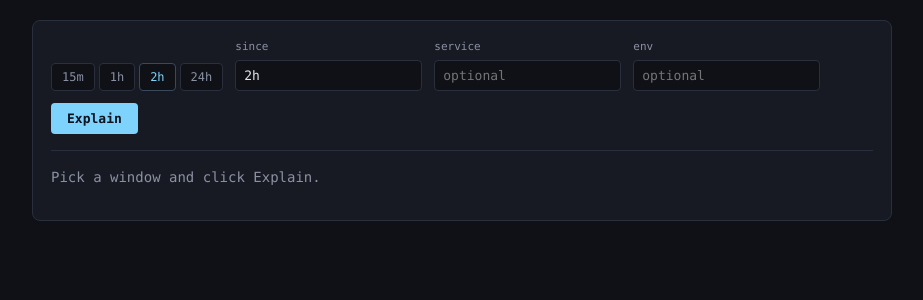
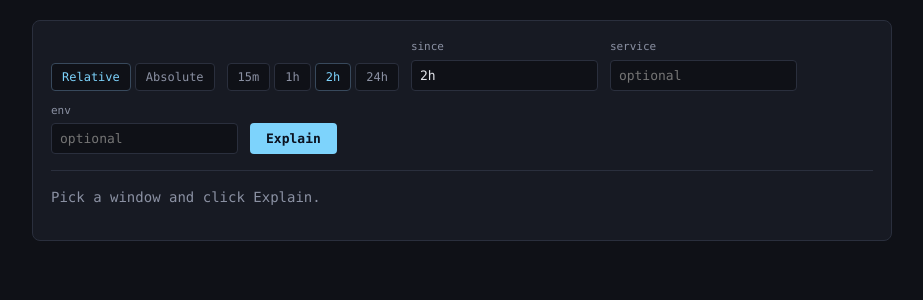
Before and after one commit to LAA-Software-Engineering/raglogs, a Python web app: template src/api/templates/index.html in a window 1280 px wide. Shown: the part 100-400 px from the top of the page, without its empty margins (178-1101 px from the left). Run offline with Jinja, Linux system fonts and the light colour scheme; the template is opened without the code that fills it, so the values that code supplies are empty.

Commit message:
Add absolute datetime window picker to the web UI
The dashboard only supported relative since/baseline durations. Switch
each query form between relative (default) and absolute datetime-local
inputs, mapping to from_time/to_time and compare window_a_*/window_b_*.

Closes #26

Co-authored-by: Leonardo <leo-aa88@users.noreply.github.com>

```diff
--- a/src/api/static/css/app.css
+++ b/src/api/static/css/app.css
@@ -119,11 +119,26 @@ body {
   border-bottom: 1px solid var(--panel-border);
 }
 
+.window-mode,
 .presets {
   display: flex;
   gap: 4px;
 }
 
+.window-relative,
+.window-absolute {
+  display: flex;
+  flex-wrap: wrap;
+  align-items: end;
+  gap: 12px;
+}
+
+.window-relative[hidden],
+.window-absolute[hidden] {
+  display: none;
+}
+
+.mode-btn,
 .preset-btn {
   background: var(--bg);
   border: 1px solid var(--panel-border);
@@ -135,6 +150,8 @@ body {
   font-size: 12px;
 }
 
+.mode-btn.active,
+.mode-btn:hover,
 .preset-btn.active,
 .preset-btn:hover {
   color: var(--accent);
@@ -158,6 +175,11 @@ body {
   font-family: inherit;
   font-size: 13px;
   min-width: 90px;
+}
+
+.window-form input[type="datetime-local"] {
+  min-width: 190px;
+  color-scheme: dark;
 }
 
 .question-label {
--- a/src/api/static/js/app.js
+++ b/src/api/static/js/app.js
@@ -15,6 +15,29 @@ function fmtTime(iso) {
   } catch (e) {
     return iso;
   }
+}
+
+// datetime-local yields "YYYY-MM-DDTHH:MM" (seconds optional, no timezone).
+// The API treats naive timestamps as UTC, so we emit explicit UTC ISO-8601.
+const DATETIME_WINDOW_KEYS = {
+  from_time: true,
+  to_time: true,
+  window_a_from: true,
+  window_a_to: true,
+  window_b_from: true,
+  window_b_to: true,
+};
+
+function datetimeLocalToIso(value) {
+  const trimmed = String(value == null ? "" : value).trim();
+  if (!trimmed) return "";
+  if (/^\d{4}-\d{2}-\d{2}T\d{2}:\d{2}$/.test(trimmed)) {
+    return trimmed + ":00Z";
+  }
+  if (/^\d{4}-\d{2}-\d{2}T\d{2}:\d{2}:\d{2}$/.test(trimmed)) {
+    return trimmed + "Z";
+  }
+  return trimmed;
 }
 
 function confidenceBadge(confidence) {
@@ -90,6 +113,43 @@ function initTabs() {
   });
 }
 
+// ── Window mode (relative duration vs absolute from/to) ──────────────────────
+
+function applyWindowMode(form, mode) {
+  const next = mode === "absolute" ? "absolute" : "relative";
+  form.dataset.windowMode = next;
+
+  form.querySelectorAll(".mode-btn").forEach((btn) => {
+    const active = btn.dataset.mode === next;
+    btn.classList.toggle("active", active);
+    btn.setAttribute("aria-pressed", active ? "true" : "false");
+  });
+
+  const relative = form.querySelector(".window-relative");
+  const absolute = form.querySelector(".window-absolute");
+  if (relative) {
+    relative.hidden = next !== "relative";
+    relative.querySelectorAll("input, button").forEach((el) => {
+      el.disabled = next !== "relative";
+    });
+  }
+  if (absolute) {
+    absolute.hidden = next !== "absolute";
+    absolute.querySelectorAll("input").forEach((el) => {
+      el.disabled = next !== "absolute";
+    });
+  }
+}
+
+function initWindowModes() {
+  document.querySelectorAll(".window-form").forEach((form) => {
+    applyWindowMode(form, form.dataset.windowMode || "relative");
+    form.querySelectorAll(".mode-btn").forEach((btn) => {
+      btn.addEventListener("click", () => applyWindowMode(form, btn.dataset.mode));
+    });
+  });
+}
+
 // ── Presets ──────────────────────────────────────────────────────────────────
 
 function initPresets() {
@@ -99,7 +159,7 @@ function initPresets() {
       btn.addEventListener("click", () => {
         form.querySelectorAll(".preset-btn").forEach((b) => b.classList.remove("active"));
         btn.classList.add("active");
-        sinceInput.value = btn.dataset.since;
+        if (sinceInput) sinceInput.value = btn.dataset.since;
       });
     });
   });
@@ -111,7 +171,13 @@ function formToBody(form) {
   const body = {};
   new FormData(form).forEach((value, key) => {
     const trimmed = String(value).trim();
-    if (trimmed !== "") body[key] = trimmed;
+    if (trimmed === "") return;
+    if (DATETIME_WINDOW_KEYS[key]) {
+      const iso = datetimeLocalToIso(trimmed);
+      if (iso) body[key] = iso;
+      return;
+    }
+    body[key] = trimmed;
   });
 
   const jobId = selectedIngestionJobId();
@@ -146,6 +212,16 @@ function initForms() {
       resultEl.innerHTML = '<p class="empty-state">Loading…</p>';
 
       try {
+        if ((form.dataset.windowMode || "relative") === "absolute") {
+          const missing = Array.from(form.querySelectorAll('input[type="datetime-local"]:not([disabled])')).some(
+            (input) => !String(input.value || "").trim()
+          );
+          if (missing) {
+            resultEl.innerHTML = '<p class="error-state">Pick from and to datetimes for the absolute window.</p>';
+            return;
+          }
+        }
+
         const resp = await fetch(endpoint, {
           method: "POST",
           headers: { "Content-Type": "application/json" },
@@ -292,6 +368,7 @@ function renderAsk(el, data) {
 
 document.addEventListener("DOMContentLoaded", () => {
   initTabs();
+  initWindowModes();
   initPresets();
   initForms();
   loadIngestions();
--- a/src/api/templates/index.html
+++ b/src/api/templates/index.html
@@ -28,7 +28,12 @@
 
     <!-- Explain -->
     <section class="panel tab-panel active" id="panel-explain">
-      <form class="window-form" data-endpoint="/v1/query/explain" data-render="explain">
+      <form class="window-form" data-endpoint="/v1/query/explain" data-render="explain" data-window-mode="relative">
+        <div class="window-mode" role="group" aria-label="Time window mode">
+          <button type="button" class="mode-btn active" data-mode="relative" aria-pressed="true">Relative</button>
+          <button type="button" class="mode-btn" data-mode="absolute" aria-pressed="false">Absolute</button>
+        </div>
+        <div class="window-relative">
           <div class="presets">
             <button type="button" class="preset-btn" data-since="15m">15m</button>
             <button type="button" class="preset-btn" data-since="1h">1h</button>
@@ -36,6 +41,11 @@
             <button type="button" class="preset-btn" data-since="24h">24h</button>
           </div>
           <label>since <input type="text" name="since" value="2h" class="since-input"></label>
+        </div>
+        <div class="window-absolute" hidden>
+          <label>from (UTC) <input type="datetime-local" name="from_time" class="datetime-input" disabled></label>
+          <label>to (UTC) <input type="datetime-local" name="to_time" class="datetime-input" disabled></label>
+        </div>
         <label>service <input type="text" name="service" placeholder="optional"></label>
         <label>env <input type="text" name="env" placeholder="optional"></label>
         <button type="submit" class="run-btn">Explain</button>
@@ -47,7 +57,12 @@
 
     <!-- Timeline -->
     <section class="panel tab-panel" id="panel-timeline">
-      <form class="window-form" data-endpoint="/v1/query/timeline" data-render="timeline">
+      <form class="window-form" data-endpoint="/v1/query/timeline" data-render="timeline" data-window-mode="relative">
+        <div class="window-mode" role="group" aria-label="Time window mode">
+          <button type="button" class="mode-btn active" data-mode="relative" aria-pressed="true">Relative</button>
+          <button type="button" class="mode-btn" data-mode="absolute" aria-pressed="false">Absolute</button>
+        </div>
+        <div class="window-relative">
           <div class="presets">
             <button type="button" class="preset-btn" data-since="15m">15m</button>
             <button type="button" class="preset-btn" data-since="1h">1h</button>
@@ -55,6 +70,11 @@
             <button type="button" class="preset-btn" data-since="24h">24h</button>
           </div>
           <label>since <input type="text" name="since" value="2h" class="since-input"></label>
+        </div>
+        <div class="window-absolute" hidden>
+          <label>from (UTC) <input type="datetime-local" name="from_time" class="datetime-input" disabled></label>
+          <label>to (UTC) <input type="datetime-local" name="to_time" class="datetime-input" disabled></label>
+        </div>
         <label>service <input type="text" name="service" placeholder="optional"></label>
         <label>env <input type="text" name="env" placeholder="optional"></label>
         <button type="submit" class="run-btn">Build timeline</button>
@@ -66,7 +86,12 @@
 
     <!-- Compare -->
     <section class="panel tab-panel" id="panel-compare">
-      <form class="window-form" data-endpoint="/v1/query/compare" data-render="compare">
+      <form class="window-form" data-endpoint="/v1/query/compare" data-render="compare" data-window-mode="relative">
+        <div class="window-mode" role="group" aria-label="Time window mode">
+          <button type="button" class="mode-btn active" data-mode="relative" aria-pressed="true">Relative</button>
+          <button type="button" class="mode-btn" data-mode="absolute" aria-pressed="false">Absolute</button>
+        </div>
+        <div class="window-relative">
           <div class="presets" data-preset-target="since">
             <button type="button" class="preset-btn" data-since="15m">15m</button>
             <button type="button" class="preset-btn active" data-since="30m">30m</button>
@@ -75,6 +100,13 @@
           </div>
           <label>since (incident) <input type="text" name="since" value="30m" class="since-input"></label>
           <label>baseline <input type="text" name="baseline" value="24h" class="since-input"></label>
+        </div>
+        <div class="window-absolute" hidden>
+          <label>incident from (UTC) <input type="datetime-local" name="window_a_from" class="datetime-input" disabled></label>
+          <label>incident to (UTC) <input type="datetime-local" name="window_a_to" class="datetime-input" disabled></label>
+          <label>baseline from (UTC) <input type="datetime-local" name="window_b_from" class="datetime-input" disabled></label>
+          <label>baseline to (UTC) <input type="datetime-local" name="window_b_to" class="datetime-input" disabled></label>
+        </div>
         <label>service <input type="text" name="service" placeholder="optional"></label>
         <label>env <input type="text" name="env" placeholder="optional"></label>
         <button type="submit" class="run-btn">Compare</button>
@@ -86,7 +118,12 @@
 
     <!-- Ask -->
     <section class="panel tab-panel" id="panel-ask">
-      <form class="window-form" data-endpoint="/v1/query/ask" data-render="ask">
+      <form class="window-form" data-endpoint="/v1/query/ask" data-render="ask" data-window-mode="relative">
+        <div class="window-mode" role="group" aria-label="Time window mode">
+          <button type="button" class="mode-btn active" data-mode="relative" aria-pressed="true">Relative</button>
+          <button type="button" class="mode-btn" data-mode="absolute" aria-pressed="false">Absolute</button>
+        </div>
+        <div class="window-relative">
           <div class="presets">
             <button type="button" class="preset-btn" data-since="15m">15m</button>
             <button type="button" class="preset-btn" data-since="1h">1h</button>
@@ -94,6 +131,11 @@
             <button type="button" class="preset-btn" data-since="24h">24h</button>
           </div>
           <label>since <input type="text" name="since" value="2h" class="since-input"></label>
+        </div>
+        <div class="window-absolute" hidden>
+          <label>from (UTC) <input type="datetime-local" name="from_time" class="datetime-input" disabled></label>
+          <label>to (UTC) <input type="datetime-local" name="to_time" class="datetime-input" disabled></label>
+        </div>
         <label>service <input type="text" name="service" placeholder="optional"></label>
         <label class="question-label">question
           <input type="text" name="question" placeholder="e.g. why did checkout fail?" class="question-input" required>
```
Also changed, not shown: tests/unit/test_api.py (+11 -0 lines), tests/unit/test_ui_window.py (added, +150 -0 lines), README.md. Lines whose indentation alone changed are shown as unchanged.
